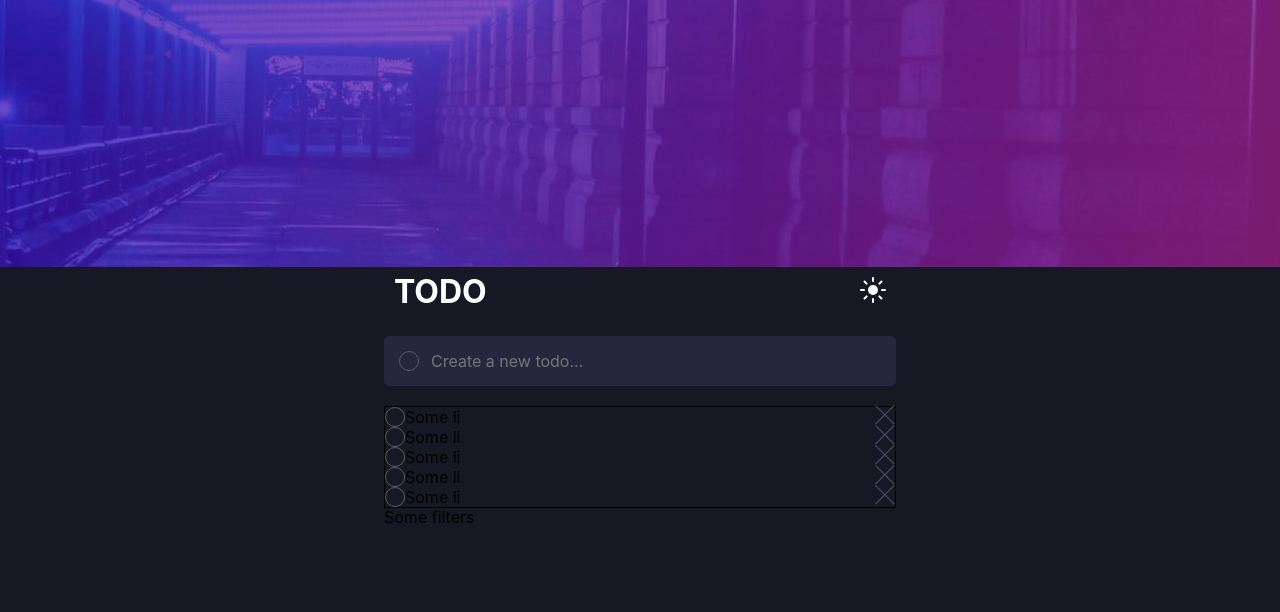
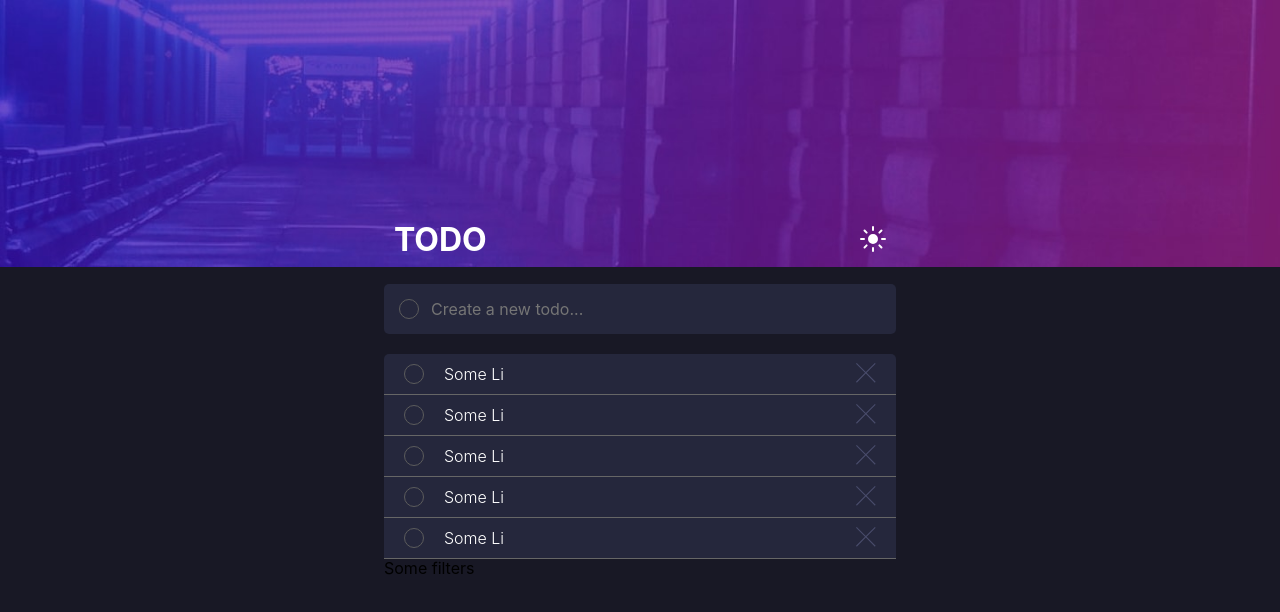
Before and after one commit to LuisDGracia/TodoList-FrontendMentor, a React (Create React App) app: page / in a window 1280 px wide. Shown: the top 612 px of the page. Built offline with nearby package versions, Linux system fonts and the light colour scheme.

Commit message:
Body style and few adjustments

```diff
--- a/src/components/Todo-Body/TodoBody-Styled.jsx
+++ b/src/components/Todo-Body/TodoBody-Styled.jsx
@@ -1,7 +1,8 @@
 import styled from 'styled-components'
 
 export const BodyContainer = styled.div`
+  background-color: ${ ({ theme }) => { return theme.colors.VeryDarkDesaturatedBlue} };
   width: 100%;
-  border: 1px solid black;
   margin-top: 20px;
+  border-radius: 5px 5px 0 0;
 `
--- a/src/components/TodoItems/TodoItem/TodoItem.jsx
+++ b/src/components/TodoItems/TodoItem/TodoItem.jsx
@@ -1,13 +1,13 @@
 import React from 'react'
 import DeleteButtons from '../../UI/DeleteButton'
 import RoundButtons from '../../UI/RoundButtons'
-import { Item } from './TodoItemStyled'
+import { Item, Text } from './TodoItemStyled'
 
 function TodoItem() {
   return (
     <Item>
       <RoundButtons />
-      Some li
+      <Text>Some Li</Text>
       <DeleteButtons />
     </Item>
   )
--- a/src/components/TodoItems/TodoItem/TodoItemStyled.jsx
+++ b/src/components/TodoItems/TodoItem/TodoItemStyled.jsx
@@ -1,7 +1,16 @@
 import styled from 'styled-components'
 
 export const Item = styled.li`
+  padding: 10px 20px;
+  border-bottom: 1px solid hsl(0, 0%, 40%);
   position: relative;
   display: flex;
   align-items: center;
-`
+`;
+
+export const Text = styled.p`
+  color: white;
+  margin: 0;
+  margin-left: 20px;
+  font-weight: 300;
+`;
--- a/src/components/UI/DeleteButton.jsx
+++ b/src/components/UI/DeleteButton.jsx
@@ -13,7 +13,7 @@ function DeleteButtons() {
 
 const DeleteBtn = styled.label`
   position: absolute;
-  right: 0;
+  right: 20px;
 `;
 
 const DeleteCheck = styled.input`
```
